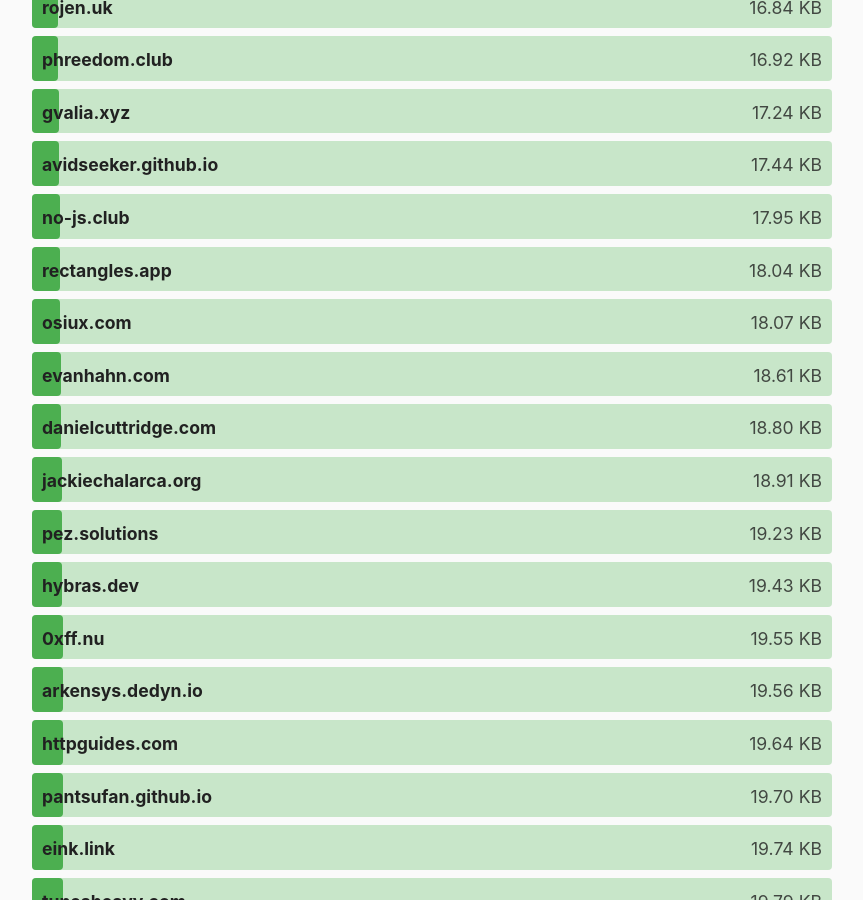
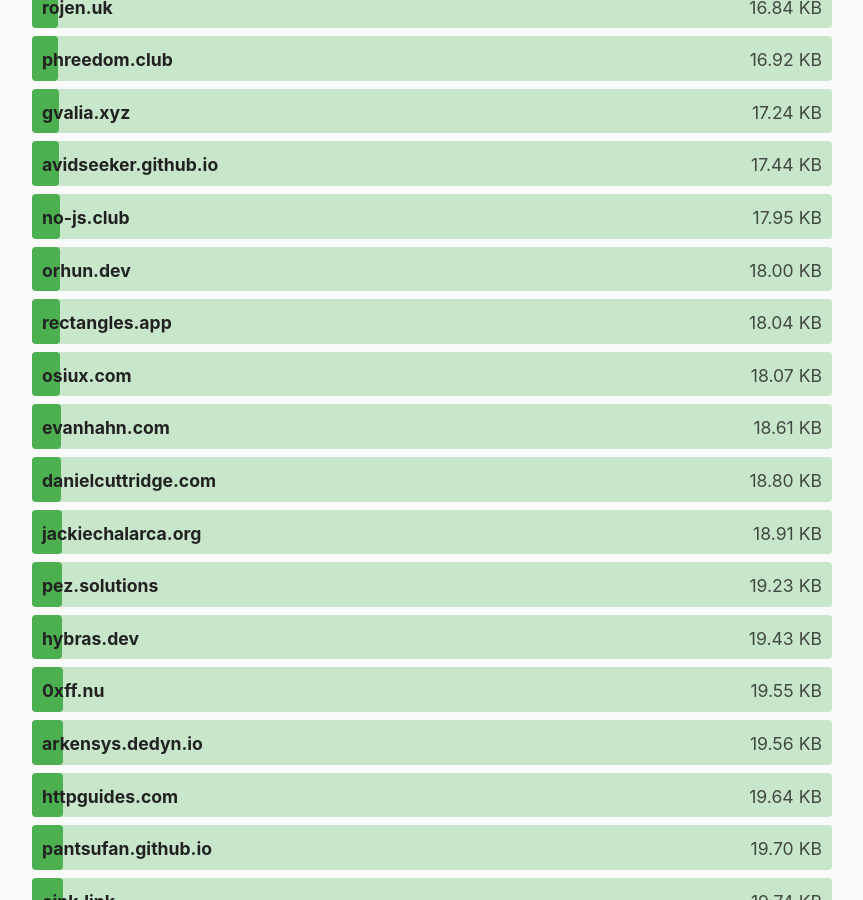
Before and after one commit to kevquirk/512kb.club, a Jekyll site: the page built from index.md, in a window 1280 px wide and 900 px high, scrolled down 6320 px. Shown: the whole window, without its empty margins (208-1071 px from the left). Built offline with Jekyll 4.4.1, drawn with Linux system fonts in a browser that asks for light colours.

Commit message:
Add orhun.dev

```diff
--- a/_data/sites.yml
+++ b/_data/sites.yml
@@ -4342,3 +4342,8 @@
   url: https://zwieratko.sk/
   size: 30.94
   last_checked: 2025-08-30
+
+- domain: orhun.dev
+  url: https://orhun.dev/
+  size: 18
+  last_checked: 2025-11-05
```
